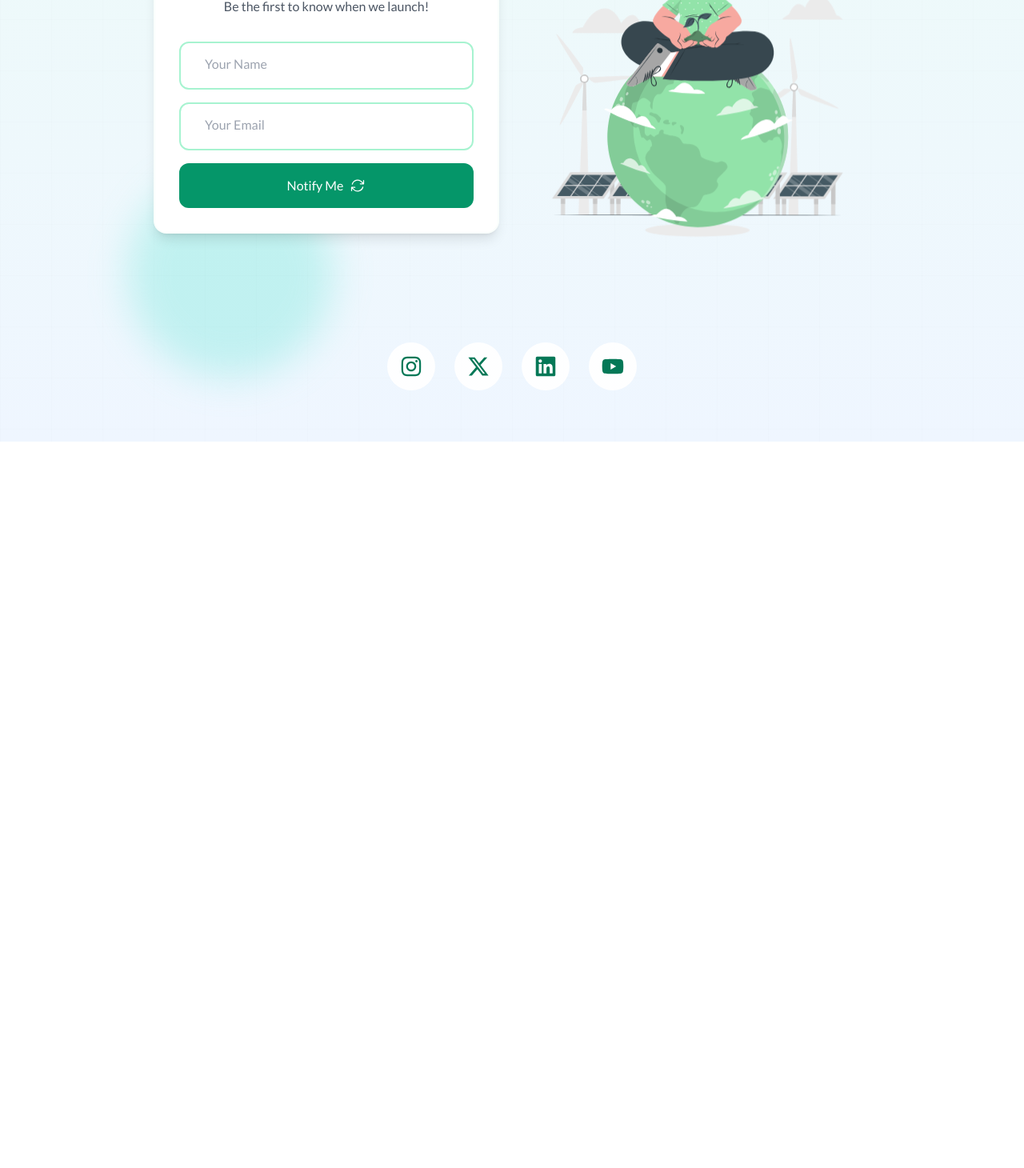
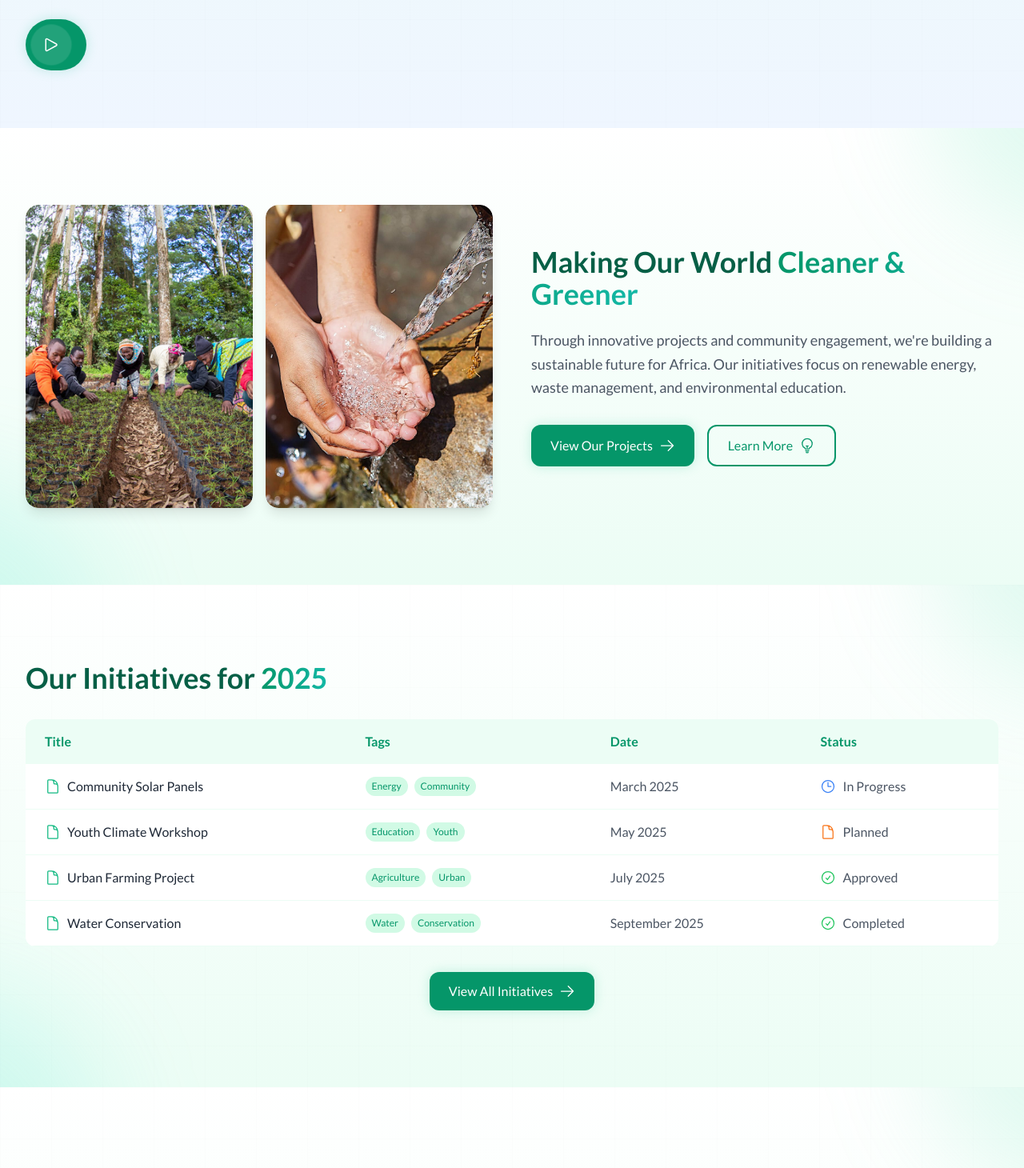
Before and after one commit to Simeon-Azeh/planetvanguard, a Next.js app: page / in a window 1280 px wide. Shown: the part 680-2140 px from the top of the page at 80% size. Before the commit the page ends 1232 px from the top, so only its background shows below. Built offline with nearby package versions, Linux system fonts and the light colour scheme.

Commit message:
Refactor Home component to include Header, Hero, AboutPreview, Initiatives, SuccessStories, CTA, and Footer with scroll animations

```diff
--- a/src/app/page.js
+++ b/src/app/page.js
@@ -1,10 +1,34 @@
-import React from 'react'
-import ComingSoon from './components/comingsoon'
+"use client"
+import AnimateOnScroll from './components/AnimateOnScroll';
+import AboutPreview from './components/AboutUsPreview';
+import CTA from './components/CTA';
+import Footer from './components/footer';
+import Header from './components/header';
+import Hero from './components/hero';
+import Initiatives from './components/Initiatives';
+import SuccessStories from './components/SuccessStories';
+
 
 function Home() {
   return (
     <div>
-      <ComingSoon />
+    <Header />
+         <Hero />
+         <AnimateOnScroll>
+           <AboutPreview />
+         </AnimateOnScroll>
+         <AnimateOnScroll>
+           <Initiatives />
+         </AnimateOnScroll>
+         <AnimateOnScroll>
+           <SuccessStories />
+         </AnimateOnScroll>
+         <AnimateOnScroll>
+           <CTA />
+         </AnimateOnScroll>
+         <AnimateOnScroll>
+           <Footer />
+         </AnimateOnScroll>
     </div>
   )
 }
```
